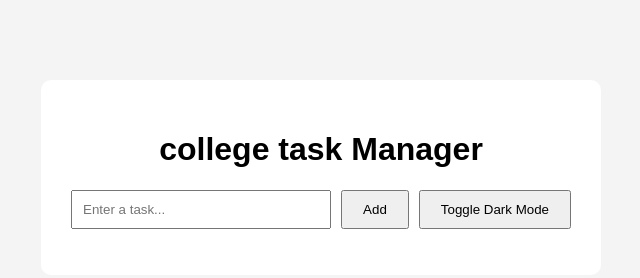
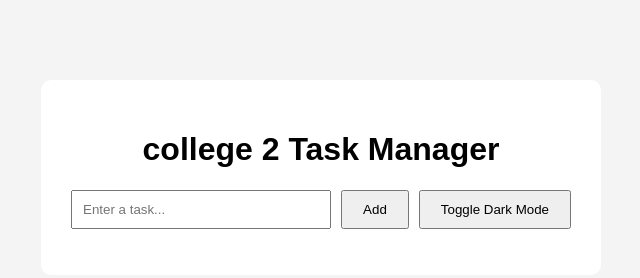
Before and after one commit to chandrakanth-source/fake_college_tutorial, a plain HTML site: page index.html in a window 1280 px wide. Shown: the whole page, without its empty margins (319-959 px from the left). Drawn offline with Linux system fonts and the light colour scheme.

Commit message:
second student

```diff
--- a/index.html
+++ b/index.html
@@ -3,13 +3,13 @@
   <head>
     <meta charset="UTF-8" />
     <meta name="viewport" content="width=device-width, initial-scale=1.0" />
-    <title>Student Task Manager</title>
+    <title>Student 2 Task Manager</title>
     <link rel="stylesheet" href="style.css" />
   </head>
 
   <body>
     <div class="container">
-      <h1>college task Manager</h1>
+      <h1>college 2 Task Manager</h1>
 
       <div class="task-input">
         <input type="text" id="taskInput" placeholder="Enter a task..." />
```
